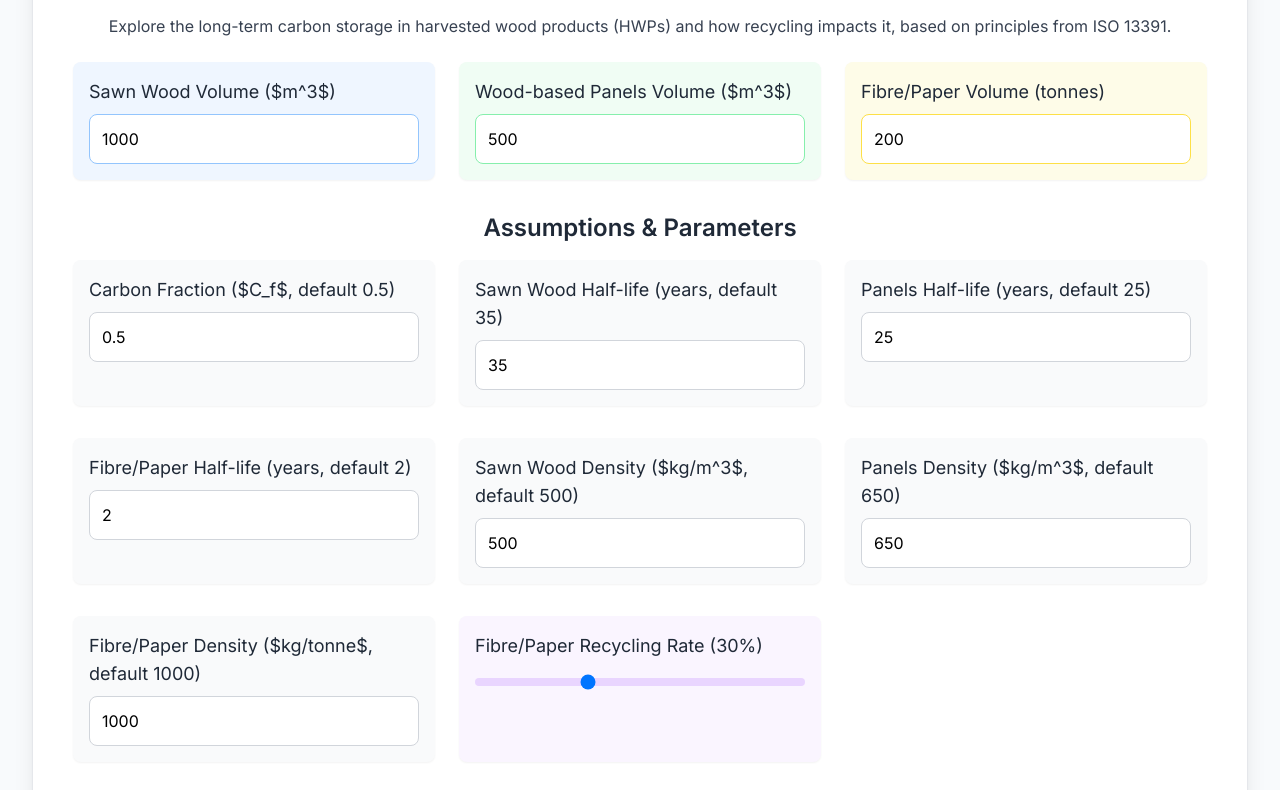
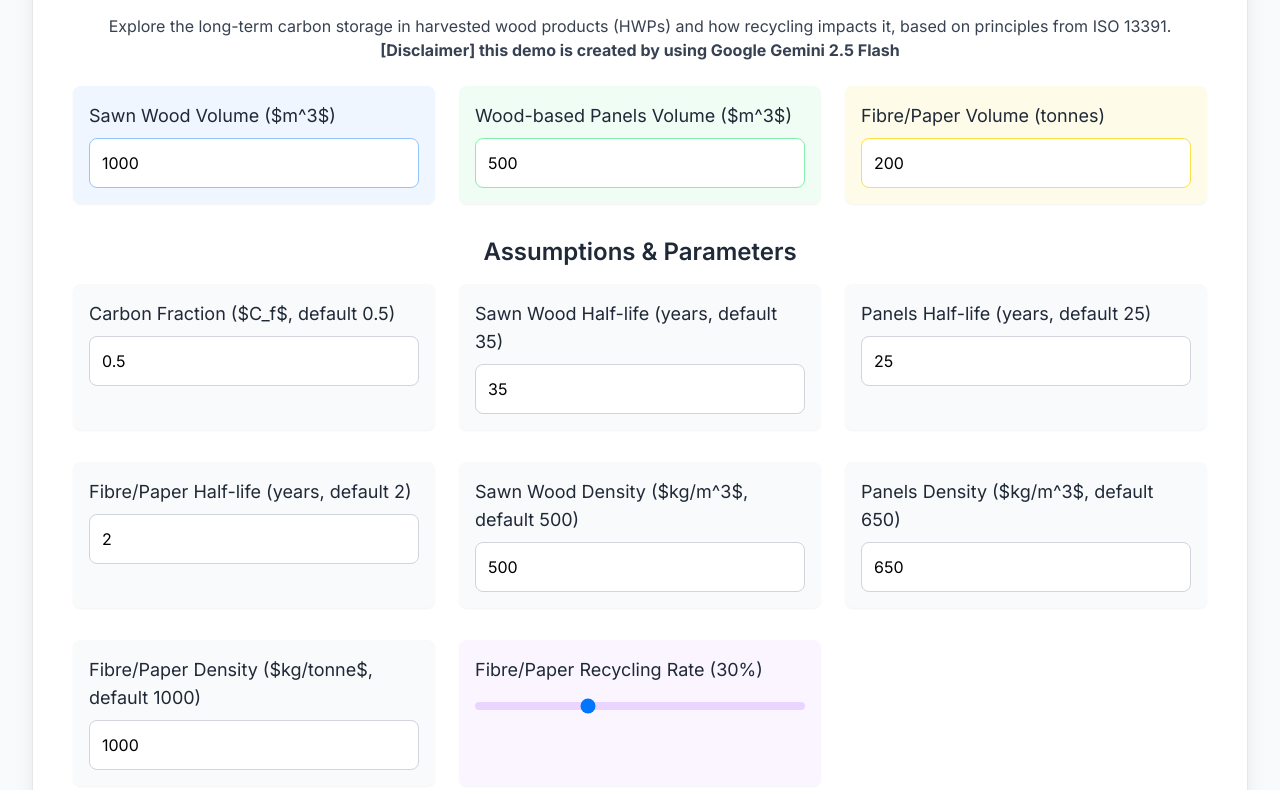
Before and after one commit to qtu-UBC/BEST502-AdvancedLCA-Tutorials, a plain HTML site: page demos/hwp-simulator/index.html in a window 1280 px wide. Shown: the part 131-921 px from the top of the page. Drawn offline with nearby package versions, Linux system fonts and the light colour scheme.

Commit message:
added a disclaimer on using Gemini for the demo

```diff
--- a/demos/hwp-simulator/index.html
+++ b/demos/hwp-simulator/index.html
@@ -36,6 +36,8 @@
 
         <p class="text-gray-700 mb-6 text-center">
             Explore the long-term carbon storage in harvested wood products (HWPs) and how recycling impacts it, based on principles from ISO 13391.
+            <br>
+                <b>[Disclaimer] this demo is created by using Google Gemini 2.5 Flash</b>
         </p>
 
         <!-- Product Volume Inputs -->
```
